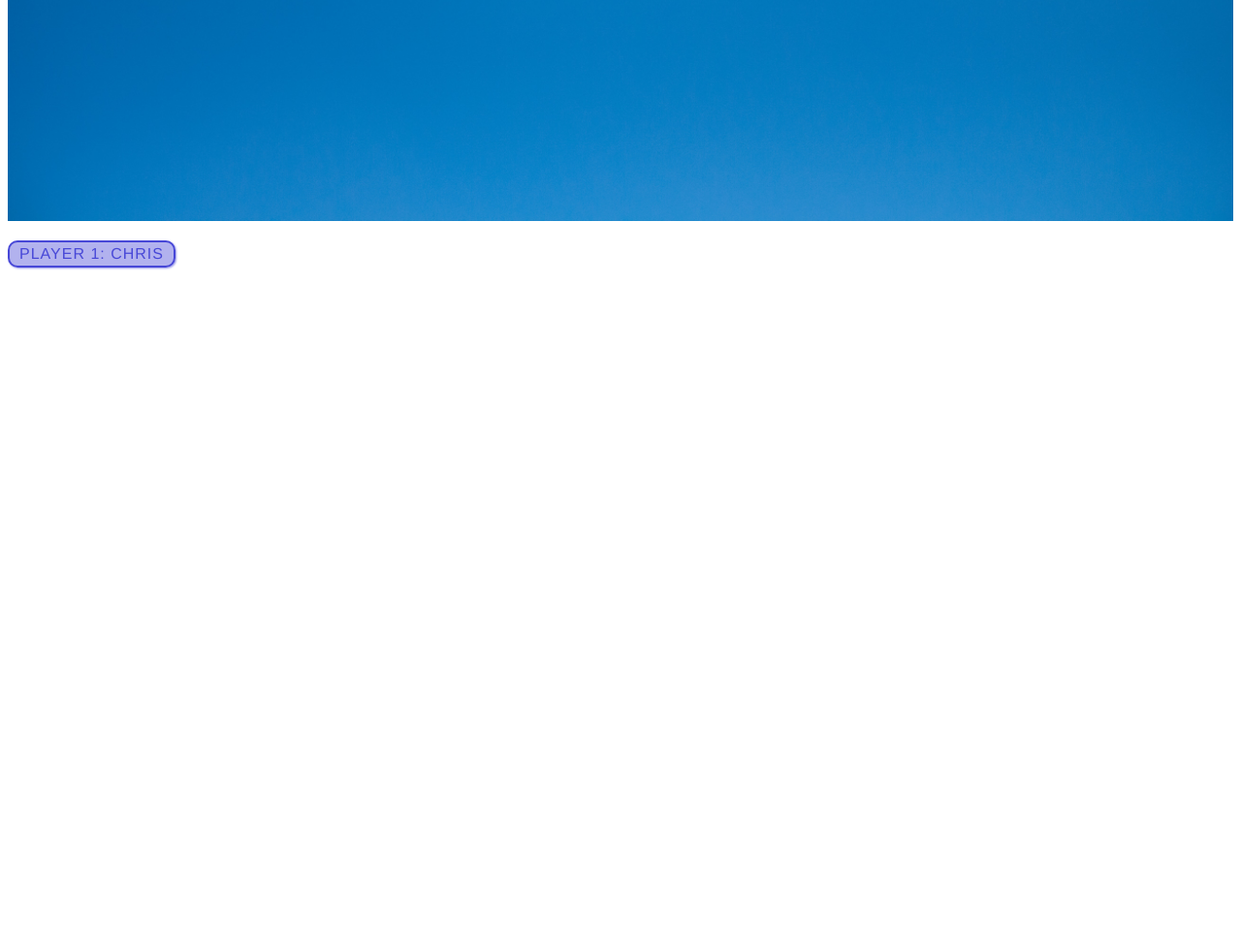
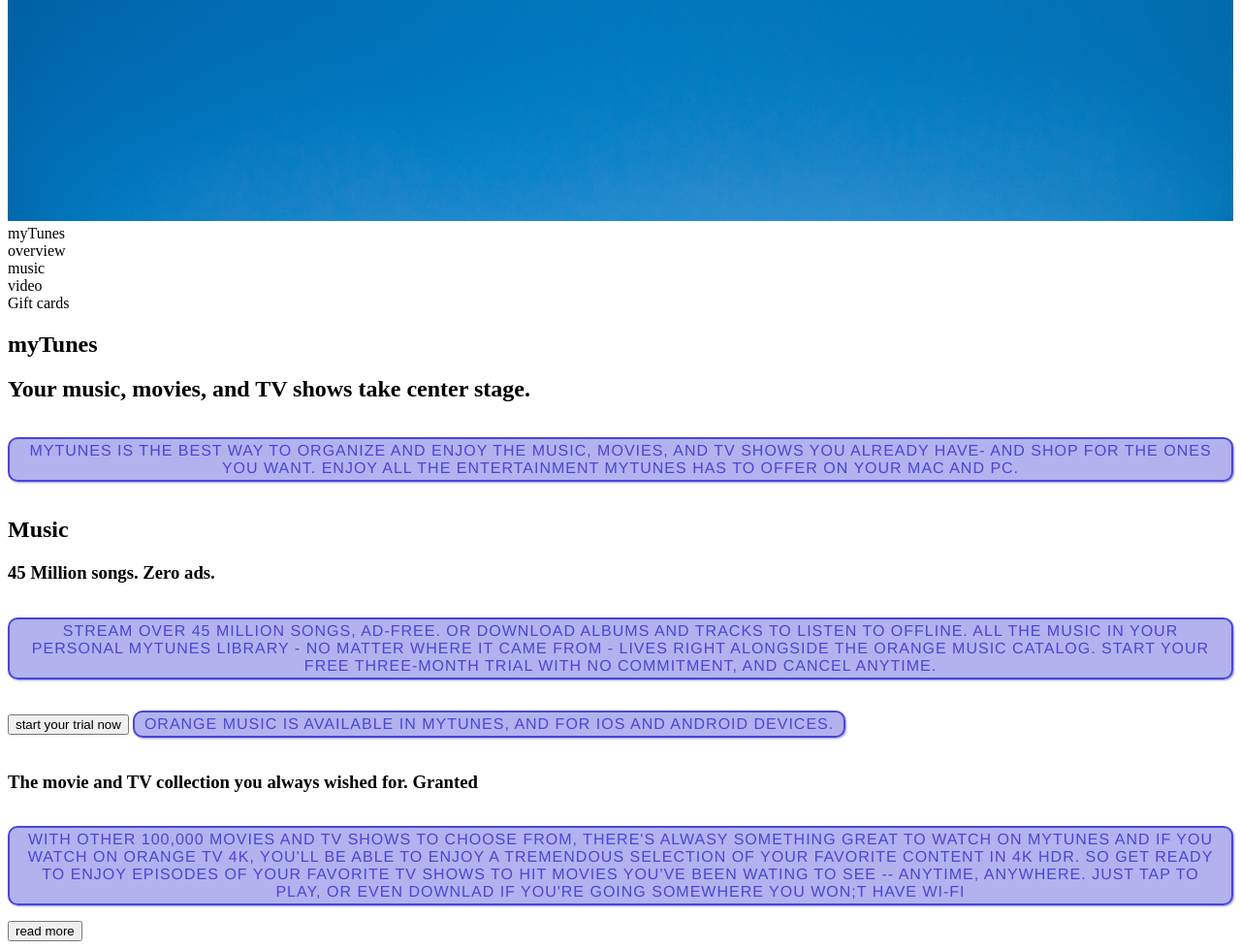
Before and after one commit to StevieOrtega/WebApp02, a plain HTML site: page index.html in a window 1280 px wide. Shown: the part 623-1602 px from the top of the page at 97% size. Before the commit the page ends 923 px from the top, so only its background shows below. Drawn offline with Linux system fonts and the light colour scheme.

Commit message:
fdsjfkldsf

```diff
--- a/index.html
+++ b/index.html
@@ -3,7 +3,7 @@
   <head>
     <meta charset="UTF-8" />
     <link rel="stylesheet" href="style.css" />
-    <title>Web app 02</title>
+    <title>myTunes</title>
   </head>
   <body>
     <header>
@@ -17,9 +17,51 @@
             height="100%"
           />
         </div>
+        <div class="flex-box">
+          <div>myTunes</div>
+          <div>overview</div>
+          <div>music</div>
+          <div>video</div>
+          <div>Gift cards</div>
+        </div>
       </nav>
-      <p>Player 1: Chris</p>
     </header>
+    <section>
+      <h1>myTunes</h1>
+      <h2>Your music, movies, and TV shows take center stage.</h2>
+      <p>
+        myTunes is the best way to organize and enjoy the music, movies, and tv
+        shows you already have- and shop for the ones you want. Enjoy all the
+        entertainment myTunes has to offer on your Mac and PC.
+      </p>
+    </section>
+    <section class="plan-details">
+      <h2>Music</h2>
+      <h3>45 Million songs. Zero ads.</h3>
+      <p>
+        Stream over 45 million songs, ad-free. Or download albums and tracks to
+        listen to offline. All the music in your personal myTunes library - no
+        matter where it came from - lives right alongside the Orange Music
+        Catalog. Start your free three-month trial with no commitment, and
+        cancel anytime.
+      </p>
+      <button class="button-red">start your trial now</button>
+      <p>
+        orange music is available in myTunes, and for IOS and android devices.
+      </p>
+    </section>
+    <section>
+      <h3>The movie and TV collection you always wished for. Granted</h3>
+      <p>
+        With other 100,000 movies and TV shows to choose from, there's alwasy
+        something great to watch on myTUnes and if you watch on Orange TV 4k,
+        you'll be able to enjoy a tremendous selection of your favorite content
+        in 4k HDR. So get ready to enjoy episodes of your favorite TV shows to
+        hit movies you've been wating to see -- anytime, anywhere. Just tap to
+        play, or even downlad if you're going somewhere you won;t have wi-fi
+      </p>
+      <button>read more</button>
+    </section>
     <script src="script.js"></script>
   </body>
 </html>
```
